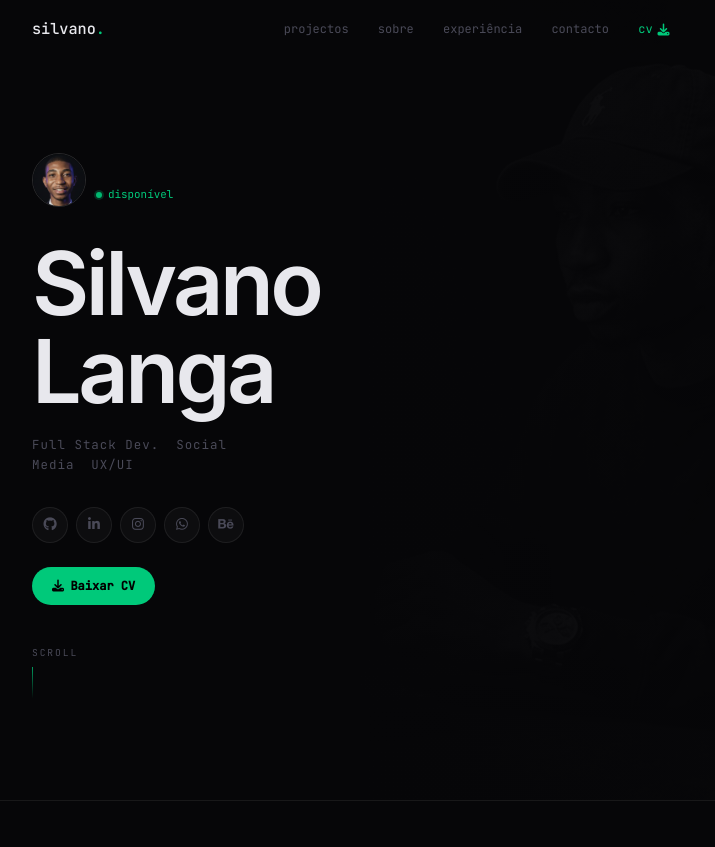
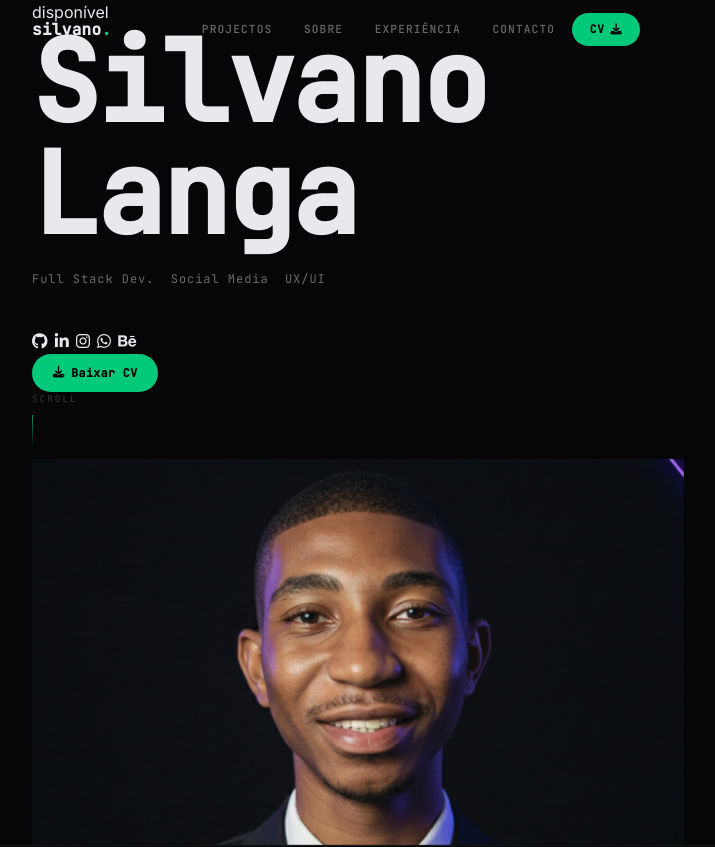
Before and after one commit to VanuchoLanga/-silvano-portfolio, a React (Vite) app: page / in a window 1280 px wide. Shown: the top 847 px of the page, without its empty margins (282-997 px from the left). Built offline with nearby package versions, Linux system fonts and the light colour scheme.

Commit message:
luntando com hero

```diff
--- a/src/components/Navbar.css
+++ b/src/components/Navbar.css
@@ -1,20 +1,143 @@
-.nav{position:fixed;top:0;left:0;right:0;z-index:200;height:var(--nav-h);transition:background 0.2s,border-color 0.2s;border-bottom:1px solid transparent}
-.nav.scrolled{background:rgba(6,6,8,0.92);backdrop-filter:blur(16px);border-bottom-color:var(--border)}
-.nav__inner{height:100%;display:flex;align-items:center;justify-content:space-between}
-.nav__logo{font-family:var(--mono);font-size:0.95rem;font-weight:500;color:var(--text)}
-.nav__logo span{color:var(--green)}
-.nav__links{display:flex;align-items:center;gap:0}
-.nav__links a{font-family:var(--mono);font-size:0.75rem;color:var(--text-3);padding:0.4rem 0.85rem;border:1px solid transparent;border-radius:6px;transition:all 0.15s;white-space:nowrap}
-.nav__links a:hover{color:var(--text);border-color:var(--border)}
-.nav__cv{color:var(--green) !important;display:inline-flex !important;align-items:center;gap:0.3rem}
-.nav__burger{display:none;flex-direction:column;gap:4px;background:none;border:none;cursor:pointer;padding:6px}
-.nav__burger span{display:block;width:18px;height:1.5px;background:var(--text-2);border-radius:2px;transition:transform 0.25s,opacity 0.25s}
-.nav__burger.open span:nth-child(1){transform:translateY(5.5px) rotate(45deg)}
-.nav__burger.open span:nth-child(2){opacity:0}
-.nav__burger.open span:nth-child(3){transform:translateY(-5.5px) rotate(-45deg)}
-@media(max-width:700px){
-  .nav__burger{display:flex}
-  .nav__links{display:none;position:absolute;top:var(--nav-h);left:0;right:0;flex-direction:column;align-items:stretch;background:rgba(6,6,8,0.98);backdrop-filter:blur(20px);padding:1rem 1.5rem 1.5rem;border-bottom:1px solid var(--border)}
-  .nav__links.open{display:flex}
-  .nav__links a{padding:0.65rem 0;border-radius:0;border-top:none;border-left:none;border-right:none;border-bottom:1px solid var(--border)}
+.nav {
+  position: fixed;
+  top: 0; left: 0; right: 0;
+  z-index: 200;
+  height: var(--nav-h);
+  transition: background 0.3s, border-color 0.3s;
+  border-bottom: 1px solid transparent;
 }
+
+.nav.scrolled {
+  background: rgba(6,6,8,0.92);
+  backdrop-filter: blur(20px);
+  -webkit-backdrop-filter: blur(20px);
+  border-bottom-color: var(--border);
+}
+
+.nav__inner {
+  height: 100%;
+  display: flex;
+  align-items: center;
+  justify-content: space-between;
+  gap: 2rem;
+}
+
+.nav__logo {
+  font-family: var(--mono);
+  font-size: 1rem;
+  font-weight: 600;
+  color: var(--text);
+  letter-spacing: 0.02em;
+  flex-shrink: 0;
+  text-decoration: none;
+}
+.nav__logo span { color: var(--green); }
+
+.nav__links {
+  display: flex;
+  align-items: center;
+  gap: 0.15rem;
+  flex: 1;
+  justify-content: center;
+}
+
+.nav__links a {
+  font-family: var(--mono);
+  font-size: 0.7rem;
+  font-weight: 500;
+  letter-spacing: 0.1em;
+  text-transform: uppercase;
+  color: rgba(255,255,255,0.4);
+  padding: 0.4rem 0.85rem;
+  border-radius: 6px;
+  border: 1px solid transparent;
+  transition: all 0.15s;
+  white-space: nowrap;
+  text-decoration: none;
+}
+
+.nav__links a:hover {
+  color: var(--text);
+  border-color: var(--border);
+  background: var(--surface);
+}
+
+.nav__cv {
+  display: inline-flex !important;
+  align-items: center;
+  gap: 0.35rem;
+  font-family: var(--mono) !important;
+  font-size: 0.7rem !important;
+  font-weight: 600 !important;
+  letter-spacing: 0.08em !important;
+  text-transform: uppercase !important;
+  padding: 0.45rem 1.1rem !important;
+  background: var(--green) !important;
+  color: #000 !important;
+  border-radius: 100px !important;
+  border: none !important;
+  transition: all 0.18s !important;
+  flex-shrink: 0;
+}
+
+.nav__cv:hover {
+  background: #00e68a !important;
+  transform: translateY(-1px);
+  box-shadow: 0 0 14px rgba(0,201,122,0.3);
+}
+
+.nav__burger {
+  display: none;
+  flex-direction: column;
+  gap: 4px;
+  background: none;
+  border: none;
+  cursor: pointer;
+  padding: 6px;
+  flex-shrink: 0;
+}
+
+.nav__burger span {
+  display: block;
+  width: 18px;
+  height: 1.5px;
+  background: var(--text-2);
+  border-radius: 2px;
+  transition: transform 0.25s, opacity 0.25s;
+}
+
+.nav__burger.open span:nth-child(1) { transform: translateY(5.5px) rotate(45deg); }
+.nav__burger.open span:nth-child(2) { opacity: 0; }
+.nav__burger.open span:nth-child(3) { transform: translateY(-5.5px) rotate(-45deg); }
+
+@media (max-width: 700px) {
+  .nav__burger { display: flex; }
+  .nav__links {
+    display: none;
+    position: absolute;
+    top: var(--nav-h);
+    left: 0; right: 0;
+    flex-direction: column;
+    align-items: stretch;
+    justify-content: flex-start;
+    background: rgba(6,6,8,0.98);
+    backdrop-filter: blur(20px);
+    padding: 1rem 1.5rem 1.5rem;
+    border-bottom: 1px solid var(--border);
+    gap: 0;
+  }
+  .nav__links.open { display: flex; }
+  .nav__links a {
+    padding: 0.65rem 0;
+    border-radius: 0;
+    border: none;
+    border-bottom: 1px solid var(--border);
+    text-align: left;
+    background: transparent;
+  }
+  .nav__cv {
+    margin-top: 1rem;
+    justify-content: center;
+    border-radius: 100px !important;
+  }
+}
--- a/src/pages/Home.css
+++ b/src/pages/Home.css
@@ -1,154 +1,139 @@
 /* ══ HERO ══════════════════════════════════════ */
 .hero {
+  position: relative;
   min-height: 100vh;
   display: flex;
-  align-items: center;
-  position: relative;
+  align-items: flex-end;
   overflow: hidden;
-  padding-top: var(--nav-h);
 }
 
-.hero__bg {
+/* Full-bleed photo */
+.hero__bg-photo {
   position: absolute;
   inset: 0;
-  background-image: url('/assets/bg.png');
+  background-image: url('/assets/sobresilvano.png');
   background-size: cover;
   background-position: center top;
-  opacity: 0.08;
-  filter: grayscale(100%);
   z-index: 0;
 }
 
-.hero__bg-overlay {
+/* Gradient — dark left + dark bottom */
+.hero__bg-gradient {
   position: absolute;
   inset: 0;
-  background: linear-gradient(to right, var(--bg) 50%, transparent 100%);
-  z-index: 0;
+  background:
+    linear-gradient(to right, rgba(6,6,8,0.95) 0%, rgba(6,6,8,0.7) 45%, rgba(6,6,8,0.05) 100%),
+    linear-gradient(to top, rgba(6,6,8,0.9) 0%, transparent 55%);
+  z-index: 1;
 }
 
-/* 2-column grid */
-.hero__grid {
+/* Content */
+.hero__content {
   position: relative;
-  z-index: 1;
-  display: grid;
-  grid-template-columns: 1fr 1fr;
-  align-items: center;
-  gap: 3rem;
-  min-height: calc(100vh - var(--nav-h));
-  padding-top: 2rem;
-  padding-bottom: 2rem;
+  z-index: 2;
+  padding-bottom: 5rem;
+  padding-top: calc(var(--nav-h) + 4rem);
+  max-width: 600px;
 }
 
-.hero__left {
-  display: flex;
-  flex-direction: column;
-  justify-content: center;
-}
-
-/* Avatar + status */
-.hero__photo {
-  display: inline-flex;
-  align-items: flex-end;
-  gap: 0.6rem;
-  margin-bottom: 2rem;
-}
-
-.hero__photo img {
-  width: 54px;
-  height: 54px;
-  border-radius: 50%;
-  object-fit: cover;
-  object-position: top;
-  border: 1.5px solid var(--border-h);
-  filter: grayscale(10%);
-}
-
-.hero__status {
+/* Badge */
+.hero__badge {
   display: inline-flex;
   align-items: center;
-  gap: 0.4rem;
+  gap: 0.5rem;
   font-family: var(--mono);
   font-size: 0.68rem;
   color: var(--green);
-  margin-bottom: 0.2rem;
+  letter-spacing: 0.08em;
+  margin-bottom: 1.75rem;
 }
 
-.hero__status-dot {
+.hero__badge-dot {
   width: 6px;
   height: 6px;
   border-radius: 50%;
   background: var(--green);
   animation: pulse 2s ease-in-out infinite;
+  flex-shrink: 0;
 }
 
 /* Name */
 .hero__name {
-  font-size: clamp(3rem, 7vw, 5.5rem);
+  font-family: var(--mono);
+  font-size: clamp(3.5rem, 9vw, 7rem);
   font-weight: 700;
-  letter-spacing: -0.04em;
+  letter-spacing: -0.02em;
   line-height: 1.0;
   color: var(--text);
   margin-bottom: 1.25rem;
-  text-align: left;
 }
+
+.hero__name-dot { color: var(--green); }
 
 /* Tagline */
 .hero__tagline {
   font-family: var(--mono);
-  font-size: 0.78rem;
-  color: var(--text-3);
+  font-size: 0.75rem;
+  color: rgba(255,255,255,0.4);
   letter-spacing: 0.08em;
-  margin-bottom: 2rem;
+  margin-bottom: 2.5rem;
   text-align: left;
 }
 
-/* Bottom row — socials + CV btn */
-.hero__bottom {
+/* Row */
+.hero__row {
   display: flex;
   align-items: center;
-  gap: 1.5rem;
+  gap: 1.25rem;
   flex-wrap: wrap;
-  margin-bottom: 2.5rem;
+  margin-bottom: 3rem;
 }
 
+/* Social icons */
 .hero__social {
   display: flex;
   align-items: center;
-  gap: 0;
+  gap: 0.45rem;
 }
 
-.hero__social a {
+.hero__social-icon {
   width: 36px;
   height: 36px;
   border-radius: 50%;
-  border: 1px solid var(--border);
-  background: var(--surface);
+  border: 1px solid rgba(255,255,255,0.1);
+  background: rgba(255,255,255,0.04);
   display: flex;
   align-items: center;
   justify-content: center;
-  font-size: 0.85rem;
-  color: var(--text-3);
-  transition: all 0.18s;
-  margin-right: 0.5rem;
+  font-size: 0.82rem;
+  color: rgba(255,255,255,0.4);
+  transition: all 0.18s var(--ease);
+  text-decoration: none;
 }
 
-.hero__social a:last-child { margin-right: 0; }
-.hero__social a:hover { border-color: var(--green); color: var(--green); transform: translateY(-2px); }
+.hero__social-icon:hover {
+  border-color: var(--green);
+  color: var(--green);
+  background: rgba(0,201,122,0.08);
+  transform: translateY(-2px);
+}
 
+/* CV button */
 .hero__cv-btn {
   display: inline-flex;
   align-items: center;
   gap: 0.4rem;
   font-family: var(--mono);
-  font-size: 0.75rem;
+  font-size: 0.72rem;
   font-weight: 600;
-  padding: 0.6rem 1.25rem;
+  letter-spacing: 0.04em;
+  padding: 0.6rem 1.3rem;
   border-radius: 100px;
-  border: none;
   background: var(--green);
   color: #000;
+  border: none;
   cursor: pointer;
-  transition: all 0.18s;
+  transition: all 0.18s var(--ease);
   text-decoration: none;
   white-space: nowrap;
 }
@@ -156,78 +141,51 @@
 .hero__cv-btn:hover {
   background: #00e68a;
   transform: translateY(-2px);
-  box-shadow: 0 0 16px rgba(0,201,122,0.3);
+  box-shadow: 0 0 20px rgba(0,201,122,0.3);
 }
 
-/* Scroll indicator */
+/* Scroll */
 .hero__scroll {
   display: flex;
   flex-direction: column;
   align-items: flex-start;
-  gap: 0.4rem;
+  gap: 0.5rem;
 }
 
 .hero__scroll span {
   font-family: var(--mono);
-  font-size: 0.6rem;
-  letter-spacing: 0.2em;
+  font-size: 0.58rem;
+  letter-spacing: 0.22em;
   text-transform: uppercase;
-  color: var(--text-3);
+  color: rgba(255,255,255,0.2);
 }
 
 .hero__scroll-line {
   width: 1px;
-  height: 40px;
+  height: 44px;
   background: linear-gradient(to bottom, var(--green), transparent);
   animation: scrollAnim 2s ease-in-out infinite;
 }
 
 @keyframes scrollAnim {
   0%, 100% { opacity: 1; transform: scaleY(1); transform-origin: top; }
-  50% { opacity: 0.4; transform: scaleY(0.5); transform-origin: top; }
-}
-
-/* Right — full photo */
-.hero__right {
-  display: flex;
-  align-items: center;
-  justify-content: center;
-  height: 100%;
-}
-
-.hero__img-wrap {
-  width: 100%;
-  max-width: 480px;
-  height: calc(100vh - var(--nav-h) - 4rem);
-  max-height: 680px;
-  border-radius: 20px;
-  overflow: hidden;
-  position: relative;
-}
-
-.hero__img-full {
-  width: 100%;
-  height: 100%;
-  object-fit: cover;
-  object-position: top center;
-  display: block;
-  filter: grayscale(10%) contrast(1.05);
+  50%       { opacity: 0.3; transform: scaleY(0.4); transform-origin: top; }
 }
 
 /* Responsive */
-@media (max-width: 900px) {
-  .hero__grid {
-    grid-template-columns: 1fr;
-    padding-top: 3rem;
+@media (max-width: 768px) {
+  .hero__bg-gradient {
+    background:
+      linear-gradient(to bottom, rgba(6,6,8,0.6) 0%, rgba(6,6,8,0.97) 65%),
+      linear-gradient(to right, rgba(6,6,8,0.9) 0%, transparent 100%);
   }
-  .hero__right { display: none; }
-  .hero__name { font-size: clamp(2.8rem, 10vw, 4rem); }
-  .hero__img-wrap { max-height: 400px; }
+  .hero__content { max-width: 100%; padding-bottom: 4rem; }
+  .hero__name { font-size: clamp(3rem, 14vw, 5rem); }
 }
 
 @media (max-width: 480px) {
-  .hero__name { font-size: clamp(2.4rem, 12vw, 3.5rem); }
-  .hero__bottom { gap: 1rem; }
+  .hero__name { font-size: clamp(2.6rem, 16vw, 4rem); }
+  .hero__row { gap: 1rem; }
 }
 
 /* ══ SECTION LABEL ═════════════════════════════ */
--- a/src/pages/Home.jsx
+++ b/src/pages/Home.jsx
@@ -27,13 +27,10 @@ function Hero() {
 
         {/* LEFT */}
         <div className="hero__left">
-          <div className="hero__photo fade-up">
-            <img src="/assets/silva.png" alt="Silvano Langa" />
-            <div className="hero__status">
-              <span className="hero__status-dot" />
-              disponível
-            </div>
-          </div>
+          <div className="hero__available fade-up">
+          <span className="hero__status-dot" />
+          disponível
+        </div>
 
           <h1 className="hero__name fade-up" style={{ animationDelay: '0.05s' }}>
             Silvano<br />Langa
```
